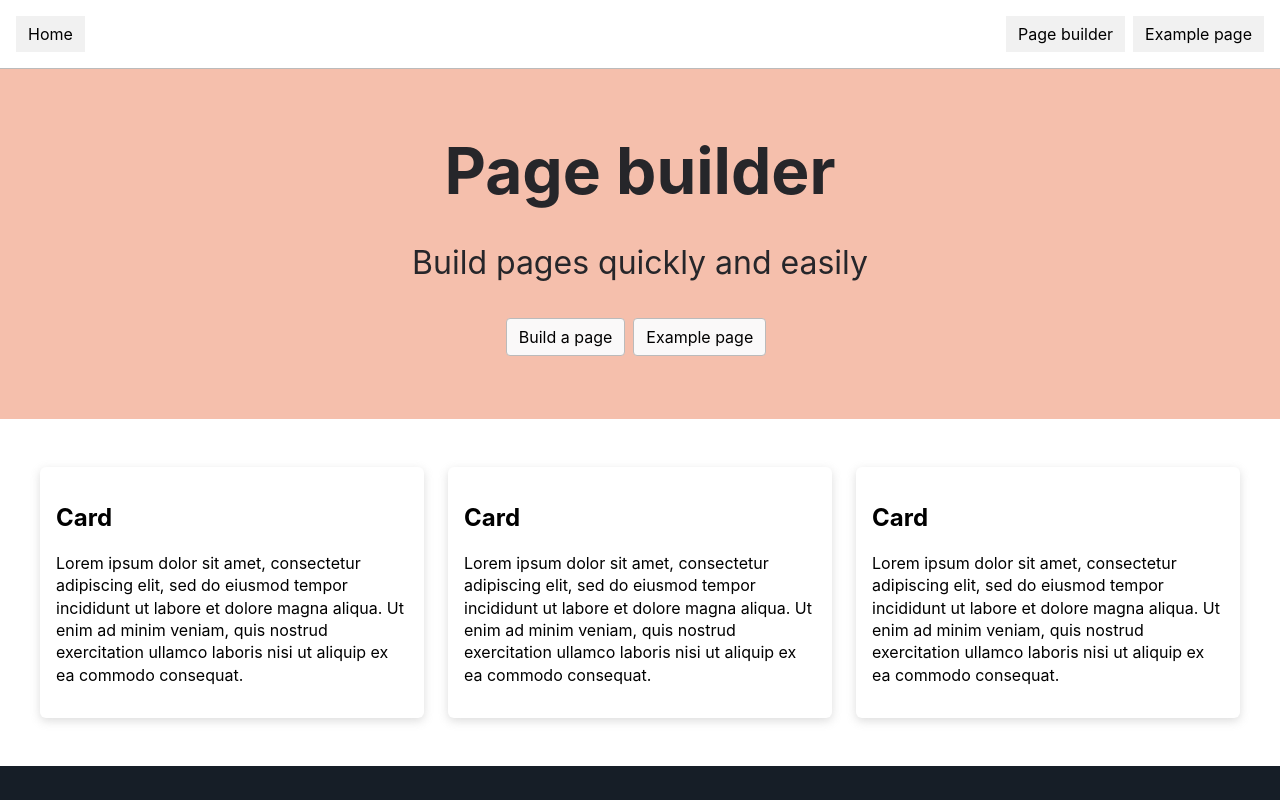
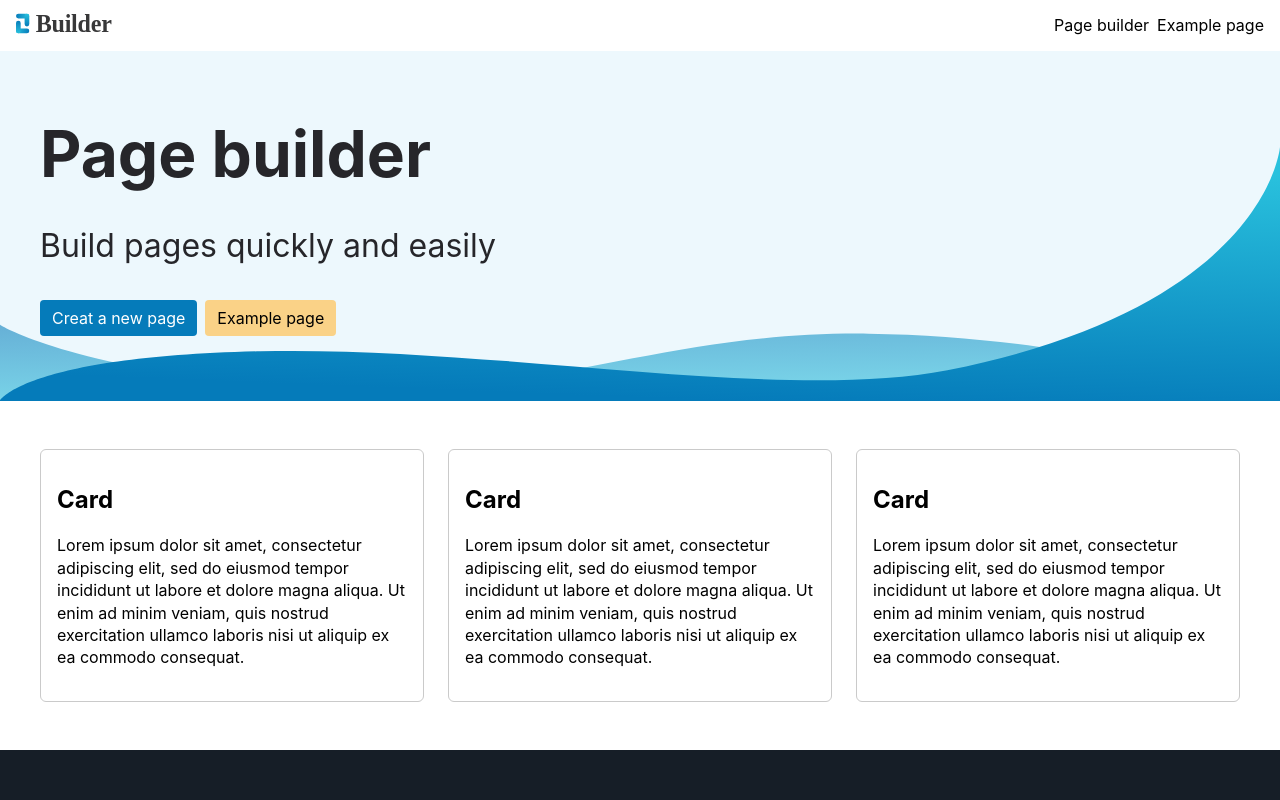
Before and after one commit to ejgoodwin/page-builder, a React (Create React App) app: page / in a window 1280 px wide. Shown: the top 800 px of the page. Built offline with nearby package versions, Linux system fonts and the light colour scheme.

Commit message:
homepage hero and buttons

```diff
--- a/src/App.css
+++ b/src/App.css
@@ -14,7 +14,6 @@ button {
 
 .button {
   background: rgb(250, 249, 249);
-  border: 1px solid #bbbbbb;
   border-radius: 4px;
   color: black;
   display: inline-block;
@@ -31,6 +30,23 @@ button {
   background-color: #f1f1f1;
   color: #bbbbbb;
   cursor: default;
+}
+
+.button--primary {
+  background-color: #057BBA;
+  color: white;
+}
+
+.button--primary:not(:disabled):hover {
+  background-color: #016ea8;
+}
+
+.button--secondary {
+  background-color: #FAD287;
+}
+
+.button--secondary:not(:disabled):hover {
+  background-color: #f5c978;
 }
 
 .button-small {
@@ -57,22 +73,24 @@ img {
 }
 
 .header {
-  border-bottom: 1px solid #bbbbbb;
+  align-items: center;
   display: flex;
   justify-content: space-between;
-  padding: 1rem;
+  padding: .5rem 1rem;
 }
 
 .header__link {
-  background-color: #f1f1f1;
   color: black;
   display: inline-block;
-  padding: .5rem .75rem;;
   text-decoration: none;
 }
 
 .header__link ~ .header__link {
   margin-left: 8px;
+}
+
+.header__lockup {
+  width: 100px;
 }
 
 .container {
--- a/src/components/Header.js
+++ b/src/components/Header.js
@@ -1,9 +1,12 @@
 import { Link } from "react-router-dom";
+import logo from "../images/lockup.svg";
 
 const Header = () => {
 	return (
 		<header className="header">
-			<Link className="header__link" to="/" >Home</Link>
+			<Link className="header__lockup" to="/" >
+				<img src={logo} alt='Logo' />
+			</Link>
 			<div>
 				<Link className="header__link" to="/page-builder">Page builder</Link>
 				<Link className="header__link" to="/example-page">Example page</Link>
--- a/src/components/section/Section.js
+++ b/src/components/section/Section.js
@@ -3,8 +3,8 @@ import SectionItem from "./SectionItem";
 
 const Section = ({ object }) => {
 	return (
-		<section className={`${object.component} section`} style={{ 'background': object.background, 'color': object.color }}>
-			<div className={`container ${object.component}__container ${object.classes}`}>
+		<section className={`${object.component} ${object.classes} section`} style={{ 'background': object.background, 'color': object.color }}>
+			<div className={`container ${object.component}__container`}>
 				{object.items.map(item => <SectionItem item={item} component={object.component} />)}
 			</div>
 		</section>
--- a/src/components/section/SectionItem.js
+++ b/src/components/section/SectionItem.js
@@ -11,7 +11,7 @@ const SectionItem = ({ component, item }) => {
 				{item.heading && heading}
 				{item.text && <p>{item.text}</p>}
 				{item.buttons && item.buttons.map(button =>
-					<Link className="button" to={button.link ? button.link : ''}>{button.label}</Link>)}
+					<Link className={`button ${button.classes}`} to={button.link ? button.link : ''}>{button.label}</Link>)}
 			</div>
 			<div className={`${component}__item-media`}>
 				{item.image && <img src={item.image} alt="" />}
--- a/src/homePageData.js
+++ b/src/homePageData.js
@@ -1,21 +1,23 @@
 const testData = [
 	{
-		background: '#f5bfac',
+		background: '#EDF8FD url("images/homepage-hero-bg.svg") no-repeat bottom',
 		color: '#26262a',
 		component: 'hero',
-		classes: 'hero--centered',
+		classes: '',
 		items: [
 			{
 				heading: 'Page builder',
 				text: 'Build pages quickly and easily',
 				buttons: [
 					{
-						label: 'Build a page',
-						link: '/page-builder'
+						label: 'Creat a new page',
+						link: '/page-builder',
+						classes: 'button--primary'
 					},
 					{
 						label: 'Example page',
 						link: '/example-page',
+						classes: 'button--secondary'
 					}
 				]
 			}
```
Also changed, not shown: public/images/homepage-hero-bg.svg (added), src/images/lockup.svg (added).
